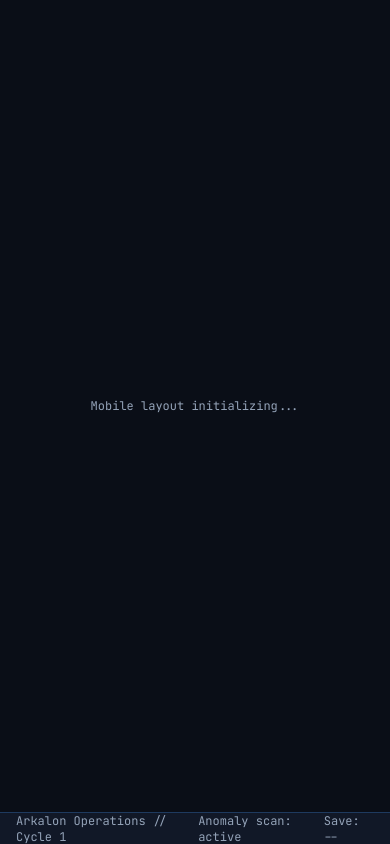
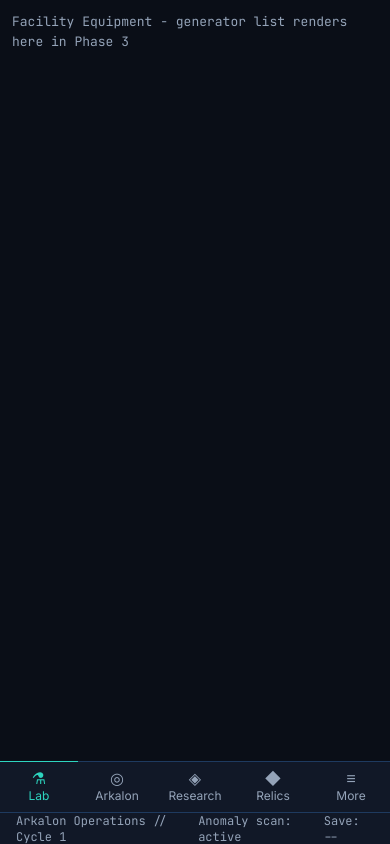
Before and after one commit to AlexDegerman/arkalon-labs, a Next.js app: page /game in a window 390 px wide. Built offline with nearby package versions, Linux system fonts and the light colour scheme.

Commit message:
add mobile bottom nav, tab routing, and more drawer

```diff
--- a/app/game/page.tsx
+++ b/app/game/page.tsx
@@ -2,6 +2,8 @@ import LeftColumn from '@/components/layout/LeftColumn'
 import CenterColumn from '@/components/layout/CenterColumn'
 import RightColumn from '@/components/layout/RightColumn'
 import FooterBar from '@/components/layout/FooterBar'
+import MobileScreen from '@/components/layout/MobileScreen'
+import MobileNav from '@/components/layout/MobileNav'
 
 export default function GamePage() {
   return (
@@ -34,12 +36,8 @@ export default function GamePage() {
         <RightColumn />
       </div>
 
-      {/* Mobile layout placeholder - replaced in Commit 1.4 */}
-      <div className="lg:hidden flex-1 flex items-center justify-center">
-        <p className="font-mono text-xs text-(--text-secondary)">
-          Mobile layout initializing...
-        </p>
-      </div>
+      <MobileScreen />
+      <MobileNav />
 
       <FooterBar />
     </div>
--- /dev/null
+++ b/components/layout/MobileMoreDrawer.tsx
@@ -0,0 +1,86 @@
+'use client'
+
+import { useActiveTab, WorkspaceTab } from '@/hooks/useActiveTab'
+
+interface DrawerItem {
+  id: WorkspaceTab
+  label: string
+  icon: string
+  // Rendered even when locked; lock state wired in Phase 4
+  alwaysVisible: boolean
+}
+
+const DRAWER_ITEMS: DrawerItem[] = [
+  { id: 'stats', label: 'Statistics', icon: '◑', alwaysVisible: true },
+  { id: 'prestige', label: 'Prestige', icon: '⟳', alwaysVisible: true },
+  { id: 'modules', label: 'Modules', icon: '⊞', alwaysVisible: true },
+  { id: 'excavation', label: 'Excavation', icon: '⊙', alwaysVisible: true },
+  { id: 'megaprojects', label: 'Megaprojects', icon: '⬡', alwaysVisible: true },
+  { id: 'operations', label: 'Operations', icon: '◉', alwaysVisible: true },
+  { id: 'challenges', label: 'Challenges', icon: '⊛', alwaysVisible: true },
+  { id: 'achievements', label: 'Achievements', icon: '★', alwaysVisible: true }
+]
+
+interface Props {
+  onClose: () => void
+}
+
+export default function MobileMoreDrawer({ onClose }: Props) {
+  const { setWorkspaceTab, setMobileTab } = useActiveTab()
+
+  function handleSelect(tab: WorkspaceTab) {
+    setWorkspaceTab(tab)
+    // Navigate to the appropriate mobile screen
+    // Research-adjacent tabs share the research screen on mobile
+    setMobileTab('research')
+    onClose()
+  }
+
+  return (
+    <>
+      {/* Scrim */}
+      <div
+        className="absolute inset-0 bg-black/60 z-10"
+        onClick={onClose}
+        aria-hidden="true"
+      />
+
+      {/* Drawer panel */}
+      <div
+        className="absolute bottom-0 left-0 right-0 z-20 bg-(--bg-elevated) border-t border-(--border-default) rounded-t-xl"
+        role="dialog"
+        aria-label="More options"
+      >
+        <div className="flex items-center justify-between px-4 py-3 border-b border-(--border-default)">
+          <span className="text-xs font-mono text-(--text-secondary) uppercase tracking-widest">
+            More
+          </span>
+          <button
+            onClick={onClose}
+            className="text-(--text-secondary) text-lg leading-none focus-visible:outline-none focus-visible:ring-2 focus-visible:ring-(--border-accent) rounded"
+            aria-label="Close drawer"
+          >
+            x
+          </button>
+        </div>
+
+        <div className="grid grid-cols-4 gap-1 p-3 pb-safe">
+          {DRAWER_ITEMS.map((item) => (
+            <button
+              key={item.id}
+              onClick={() => handleSelect(item.id)}
+              className="flex flex-col items-center gap-1 py-3 px-1 rounded text-(--text-secondary) hover:text-(--text-primary) hover:bg-(--bg-surface) transition-colors focus-visible:outline-none focus-visible:ring-2 focus-visible:ring-(--border-accent)"
+            >
+              <span className="text-lg leading-none" aria-hidden="true">
+                {item.icon}
+              </span>
+              <span className="text-xs text-center leading-tight">
+                {item.label}
+              </span>
+            </button>
+          ))}
+        </div>
+      </div>
+    </>
+  )
+}
--- /dev/null
+++ b/components/layout/MobileNav.tsx
@@ -0,0 +1,51 @@
+'use client'
+
+import { useActiveTab, MobileTab } from '@/hooks/useActiveTab'
+
+interface NavItem {
+  id: MobileTab
+  label: string
+  icon: string
+}
+
+const NAV_ITEMS: NavItem[] = [
+  { id: 'lab', label: 'Lab', icon: '⚗' },
+  { id: 'arkalon', label: 'Arkalon', icon: '◎' },
+  { id: 'research', label: 'Research', icon: '◈' },
+  { id: 'relics', label: 'Relics', icon: '◆' },
+  { id: 'more', label: 'More', icon: '≡' }
+]
+
+export default function MobileNav() {
+  const { mobileTab, setMobileTab } = useActiveTab()
+
+  return (
+    <nav
+      className="lg:hidden flex items-stretch border-t border-[var(--border-default)] bg-[var(--bg-surface)] shrink-0"
+      aria-label="Main navigation"
+    >
+      {NAV_ITEMS.map((item) => {
+        const isActive = mobileTab === item.id
+        return (
+          <button
+            key={item.id}
+            onClick={() => setMobileTab(item.id)}
+            className={[
+              'flex-1 flex flex-col items-center justify-center gap-0.5 py-2 text-xs transition-colors',
+              'focus-visible:outline-none focus-visible:ring-2 focus-visible:ring-inset focus-visible:ring-[var(--border-accent)]',
+              isActive
+                ? 'text-[var(--text-accent)] border-t border-[var(--border-accent)] -mt-px'
+                : 'text-[var(--text-secondary)]'
+            ].join(' ')}
+            aria-current={isActive ? 'page' : undefined}
+          >
+            <span className="text-base leading-none" aria-hidden="true">
+              {item.icon}
+            </span>
+            <span className="font-sans">{item.label}</span>
+          </button>
+        )
+      })}
+    </nav>
+  )
+}
--- /dev/null
+++ b/components/layout/MobileScreen.tsx
@@ -0,0 +1,54 @@
+'use client'
+
+import { useActiveTab } from '@/hooks/useActiveTab'
+import MobileMoreDrawer from '@/components/layout/MobileMoreDrawer'
+
+export default function MobileScreen() {
+  const { mobileTab, moreDrawerOpen, setMoreDrawerOpen } = useActiveTab()
+
+  return (
+    <div className="lg:hidden flex-1 overflow-hidden relative min-h-0">
+      {/* Lab tab */}
+      {mobileTab === 'lab' && (
+        <div className="h-full overflow-y-auto p-3">
+          <p className="terminal text-(--text-secondary) text-xs">
+            Facility Equipment - generator list renders here in Phase 3
+          </p>
+        </div>
+      )}
+
+      {/* Arkalon tab */}
+      {mobileTab === 'arkalon' && (
+        <div className="h-full overflow-y-auto p-3 flex flex-col items-center gap-4">
+          <div className="w-24 h-24 rounded-full border border-(--border-accent) opacity-30 mt-8" />
+          <p className="terminal text-(--text-secondary) text-xs">
+            Arkalon core renders here in Phase 2
+          </p>
+        </div>
+      )}
+
+      {/* Research tab */}
+      {mobileTab === 'research' && (
+        <div className="h-full overflow-y-auto p-3">
+          <p className="terminal text-(--text-secondary) text-xs">
+            Research workspace renders here in Phase 5
+          </p>
+        </div>
+      )}
+
+      {/* Relics tab */}
+      {mobileTab === 'relics' && (
+        <div className="h-full overflow-y-auto p-3">
+          <p className="terminal text-(--text-secondary) text-xs">
+            Relics tab renders here in Phase 9
+          </p>
+        </div>
+      )}
+
+      {/* More drawer */}
+      {moreDrawerOpen && (
+        <MobileMoreDrawer onClose={() => setMoreDrawerOpen(false)} />
+      )}
+    </div>
+  )
+}
--- /dev/null
+++ b/hooks/useActiveTab.ts
@@ -0,0 +1,34 @@
+'use client'
+
+import { create } from 'zustand'
+
+export type MobileTab = 'lab' | 'arkalon' | 'research' | 'relics' | 'more'
+export type WorkspaceTab =
+  | 'research'
+  | 'prestige'
+  | 'modules'
+  | 'excavation'
+  | 'megaprojects'
+  | 'operations'
+  | 'stats'
+  | 'challenges'
+  | 'achievements'
+
+interface ActiveTabStore {
+  mobileTab: MobileTab
+  workspaceTab: WorkspaceTab
+  moreDrawerOpen: boolean
+  setMobileTab: (tab: MobileTab) => void
+  setWorkspaceTab: (tab: WorkspaceTab) => void
+  setMoreDrawerOpen: (open: boolean) => void
+}
+
+export const useActiveTab = create<ActiveTabStore>((set) => ({
+  mobileTab: 'lab',
+  workspaceTab: 'research',
+  moreDrawerOpen: false,
+  setMobileTab: (mobileTab) =>
+    set({ mobileTab, moreDrawerOpen: mobileTab === 'more' }),
+  setWorkspaceTab: (workspaceTab) => set({ workspaceTab }),
+  setMoreDrawerOpen: (moreDrawerOpen) => set({ moreDrawerOpen })
+}))
```
